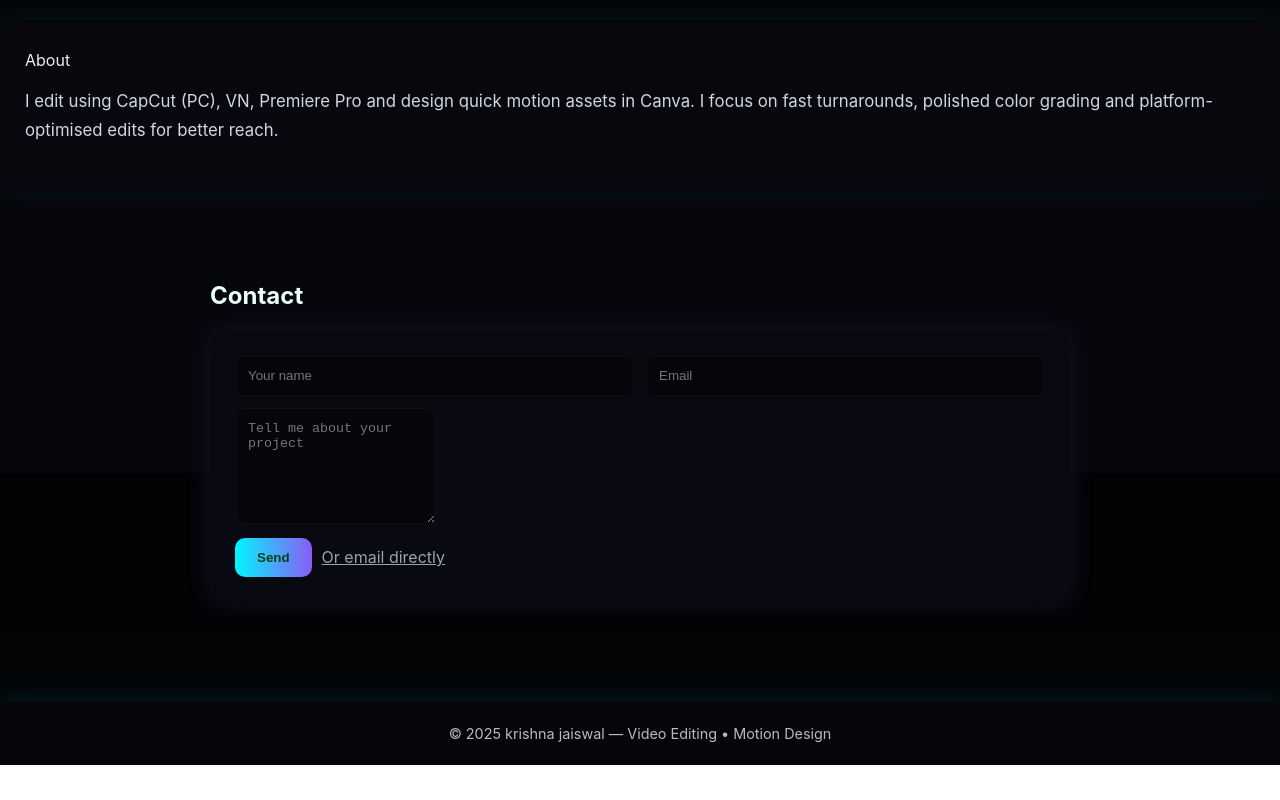
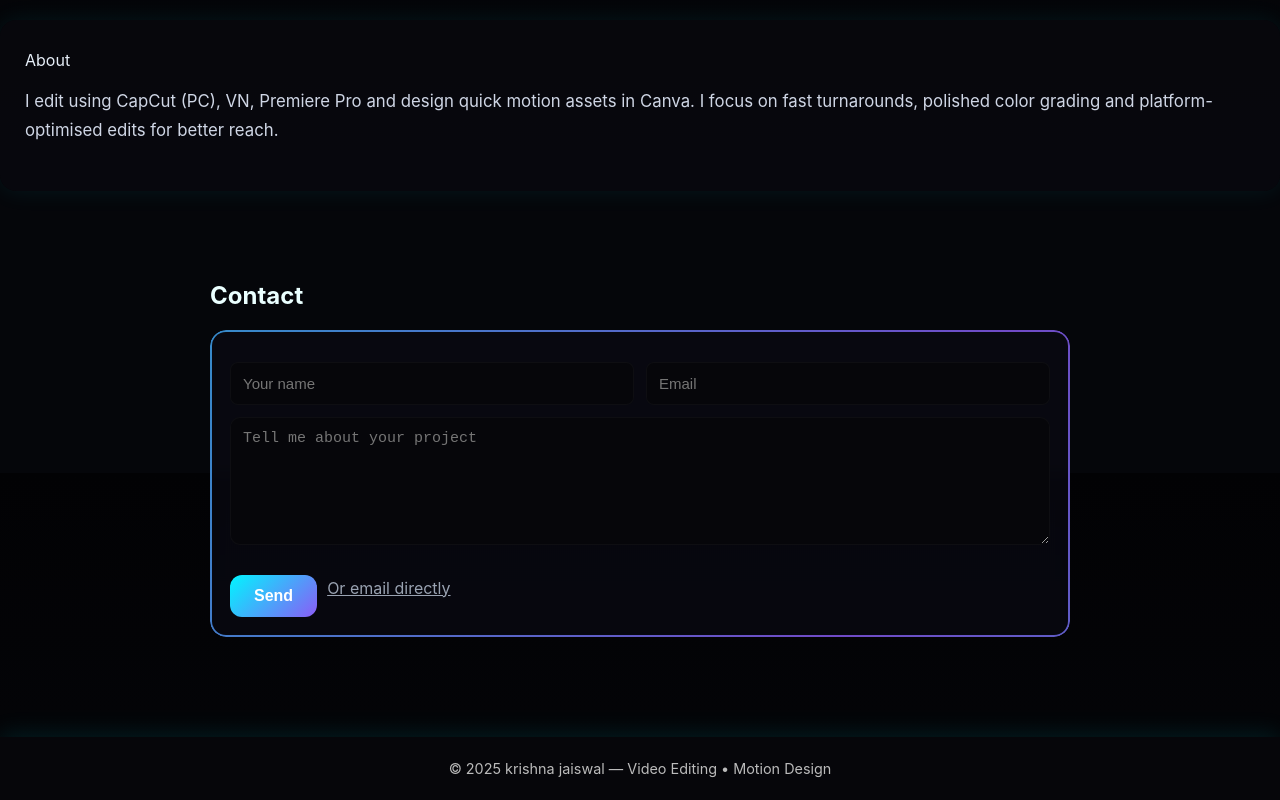
Before and after one commit to codewithkrishna09/modern-portfoliooo, a plain HTML site: page index.html in a window 1280 px wide. Shown: the part 1127-1927 px from the top of the page. Before the commit the page ends 1892 px from the top, so only its background shows below. Drawn offline with Linux system fonts and the light colour scheme.

Commit message:
Update style.css

```diff
--- a/style.css
+++ b/style.css
@@ -412,68 +412,107 @@ footer {
 
 
 /* ========== CONTACT SECTION ========== */
+/* CONTACT SECTION */
 #contact {
-  perspective: 1000px;
-}
-#contact form {
-  background: rgba(10, 10, 18, 0.95);
-  border-radius: 16px;
-  padding: 25px;
-  box-shadow: 0 0 25px rgba(139, 92, 246, 0.15);
-  transition: transform 0.3s ease, box-shadow 0.3s ease;
+  max-width: 900px;
+  margin: 0 auto 80px;
+  padding: 20px;
   position: relative;
-  transform-style: preserve-3d;
 }
 
-/* Glow border */
+/* Form container with animated border */
+#contact form {
+  position: relative;
+  overflow: hidden;
+  border-radius: 16px;
+  padding: 20px;
+  background: rgba(10, 10, 20, 0.6);
+  backdrop-filter: blur(6px);
+  transform-style: preserve-3d;
+  transition: transform 0.4s ease;
+}
+#contact form:hover {
+  transform: translateY(-5px) rotateX(3deg) rotateY(-2deg);
+}
+
+/* Gradient glow border with animation */
 #contact form::before {
   content: "";
   position: absolute;
   inset: 0;
   border-radius: 16px;
   padding: 2px;
-  background: linear-gradient(120deg, rgba(0, 246, 255, 0.4), rgba(139, 92, 246, 0.4));
+  background: linear-gradient(120deg, #00f6ff, #8b5cf6, #00f6ff);
+  background-size: 300% 300%;
+  animation: glowMove 6s linear infinite;
   -webkit-mask: linear-gradient(#000 0 0) content-box, linear-gradient(#000 0 0);
   -webkit-mask-composite: xor;
   mask-composite: exclude;
-  opacity: 0;
-  transition: opacity 0.4s ease;
-}
-#contact form:hover::before {
-  opacity: 1;
+
+  pointer-events: none;
+  z-index: 0;
+  opacity: 0.8;
 }
 
-/* Inputs & Textarea */
+@keyframes glowMove {
+  0% { background-position: 0% 50%; }
+  50% { background-position: 100% 50%; }
+  100% { background-position: 0% 50%; }
+}
+
+/* Inputs and Textarea */
 #contact input,
 #contact textarea {
-  transition: transform 0.25s ease, box-shadow 0.25s ease;
+  position: relative;
+  z-index: 1;
+  width: 100%;
+  padding: 12px;
+  margin-top: 12px;
+  border-radius: 10px;
+  border: 1px solid rgba(255,255,255,0.1);
+  background: #06060a;
+  color: #fff;
+  font-size: 15px;
+  transition: border 0.3s, box-shadow 0.3s;
 }
+
+/* Input focus glow */
 #contact input:focus,
 #contact textarea:focus {
-  transform: translateZ(12px);
-  box-shadow: 0 0 20px rgba(0, 246, 255, 0.3);
   outline: none;
+  border-color: #00f6ff;
+  box-shadow: 0 0 12px rgba(0,246,255,0.4);
 }
 
-/* Send Button */
-#contact .cta {
-  background: linear-gradient(90deg, #00f6ff, #8b5cf6);
+/* Submit button */
+#contact button.cta {
+  position: relative;
+  z-index: 1;
+  margin-top: 16px;
+  padding: 12px 24px;
+  border-radius: 12px;
   border: none;
-  border-radius: 10px;
-  padding: 12px 22px;
+  cursor: pointer;
+  font-size: 16px;
   font-weight: 600;
-  cursor: pointer;
-  transition: transform 0.25s ease, box-shadow 0.25s ease;
+  color: #fff;
+  background: linear-gradient(135deg, #00f6ff, #8b5cf6);
+  transition: transform 0.3s ease, box-shadow 0.3s ease;
 }
-#contact .cta:hover {
-  transform: translateZ(10px) scale(1.07);
-  box-shadow: 0 0 25px rgba(139, 92, 246, 0.45);
+#contact button.cta:hover {
+  transform: translateY(-3px) scale(1.05);
+  box-shadow: 0 6px 20px rgba(0,246,255,0.4);
 }
 
-/* Responsive Contact */
-@media (max-width: 768px) {
-  #contact div {
-    grid-template-columns: 1fr !important;
+/* Responsive grid for inputs */
+#contact form .grid-2 {
+  display: grid;
+  grid-template-columns: 1fr 1fr;
+  gap: 12px;
+}
+@media (max-width: 600px) {
+  #contact form .grid-2 {
+    grid-template-columns: 1fr;
   }
 }
 
```
